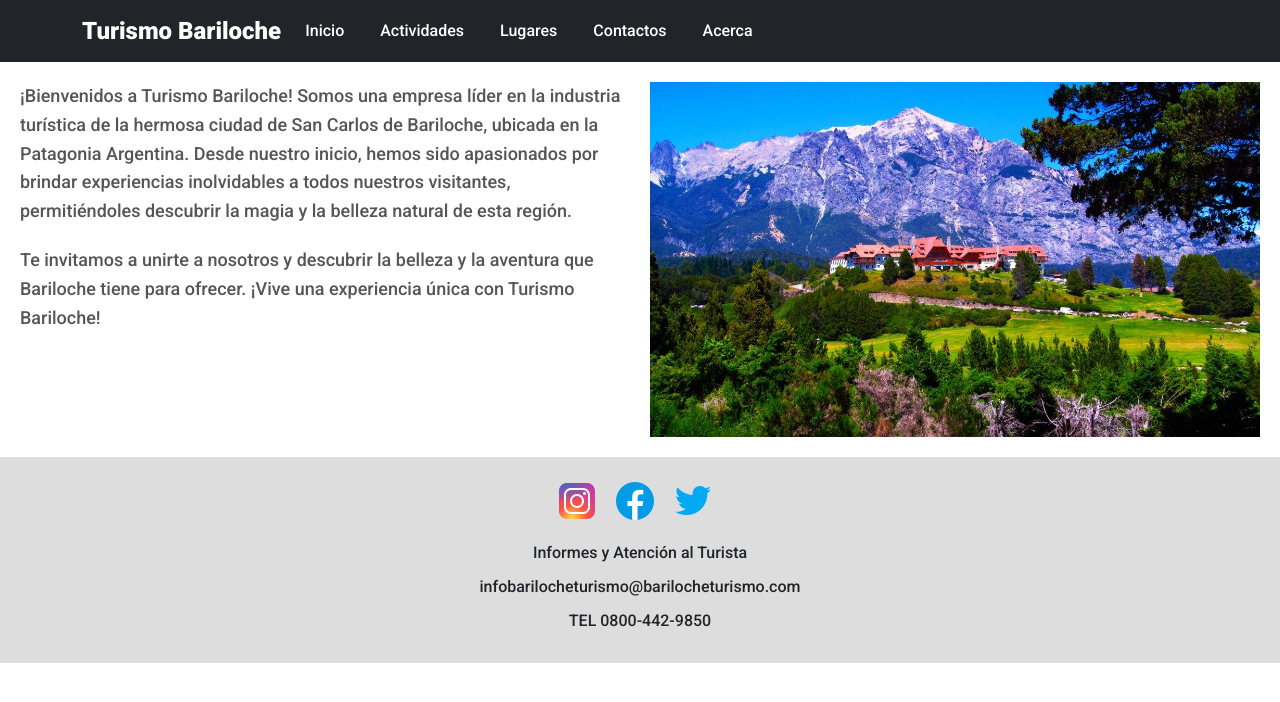
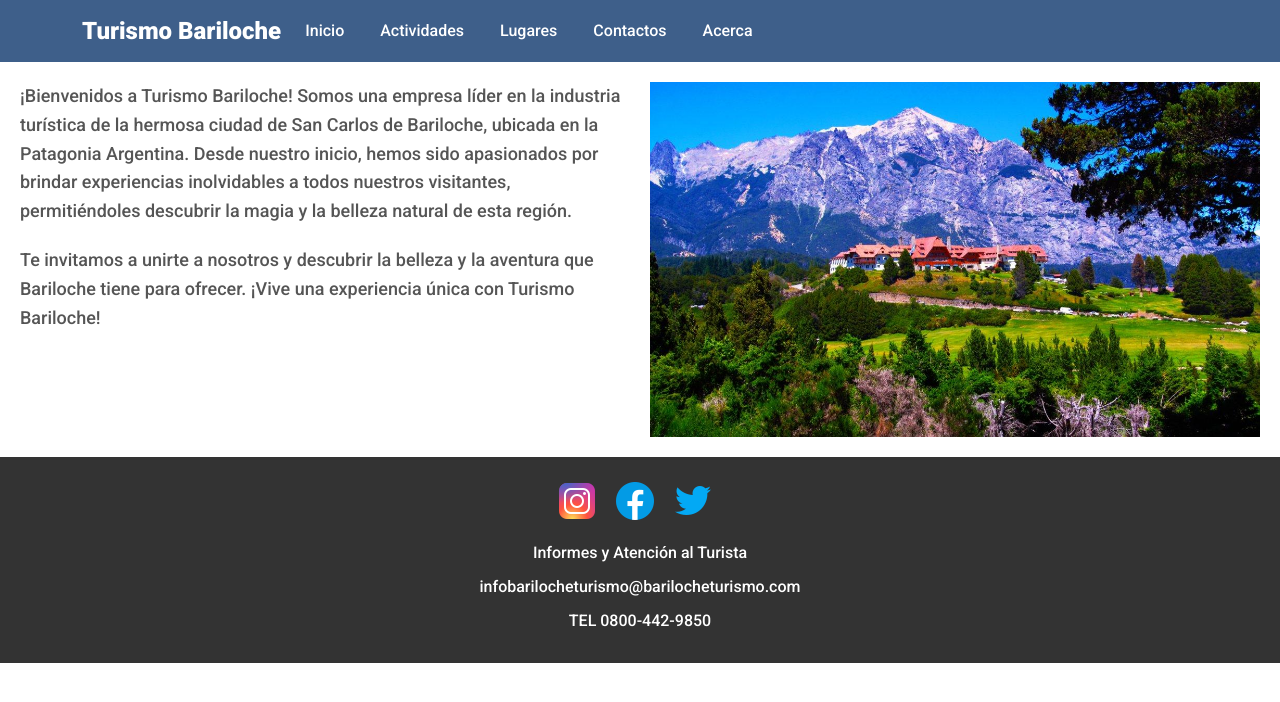
Before and after one commit to isaacbenitez23/turismo-bariloche, a plain HTML site: page pages/acerca.html in a window 1280 px wide. Drawn offline with nearby package versions, Linux system fonts and the light colour scheme.

Commit message:
modificacion1

```diff
--- a/css/style.css
+++ b/css/style.css
@@ -68,7 +68,7 @@ body {
 
 /* Footer */
 .footer {
-    background-color: #ddd;
+    background-color: #333333;
     padding: 20px;
     display: flex;
     flex-wrap: wrap;
@@ -79,6 +79,7 @@ body {
 .footer p {
     flex: 1 0 100%;
     text-align: center;
+    color: white;
     margin-bottom: 10px;
 }
 
--- a/pages/acerca.html
+++ b/pages/acerca.html
@@ -13,7 +13,7 @@
 
 <body>
     <header>
-        <nav class="navbar navbar-expand-lg navbar-dark bg-dark">
+        <nav class="navbar navbar-expand-lg navbar-dark" style="background-color: #3e5f8a;">
             <div class="container">
                 <a class="navbar-brand" href="../index.html">Turismo Bariloche</a>
                 <button class="navbar-toggler" type="button" data-bs-toggle="collapse" data-bs-target="#navbarNav"
```
Also changed, not shown: index.html (+1 -1 lines), pages/actividades.html (+1 -1 lines), pages/contacto.html (+1 -1 lines), pages/lugares.html (+1 -1 lines), 1 other file.
